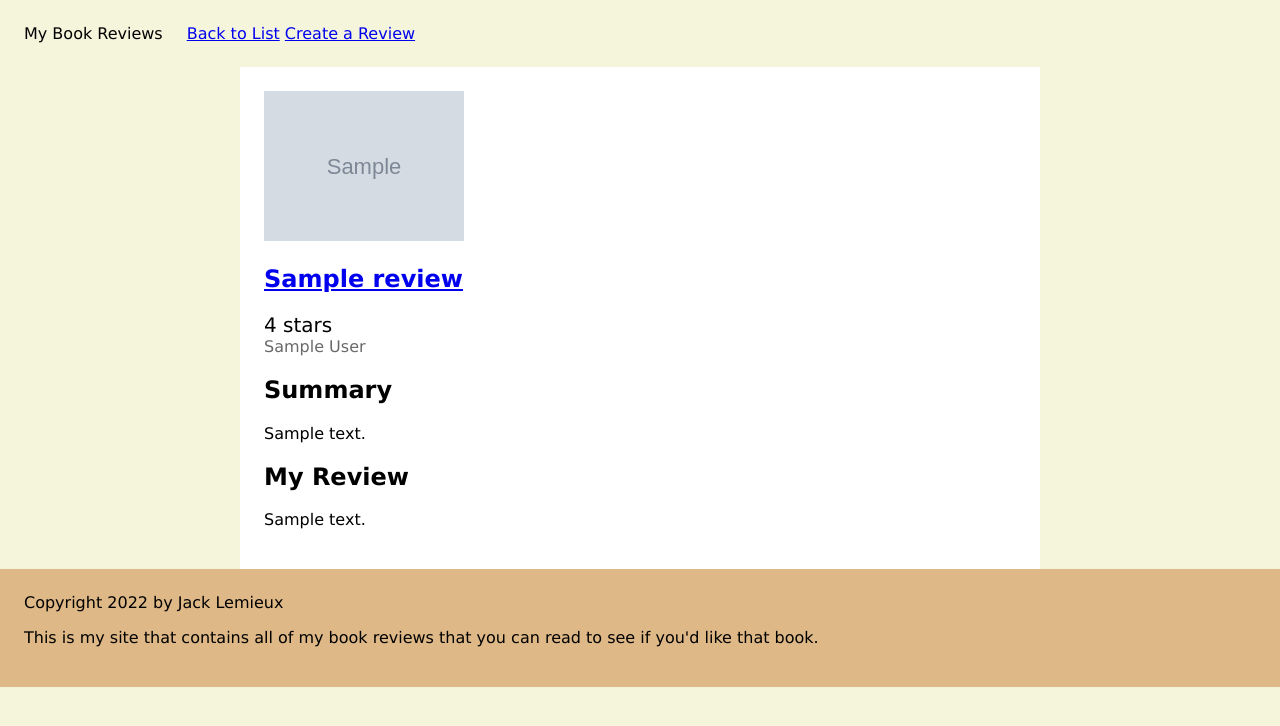
After one commit to Jacolo2017/book-reivew, a Django app: template reviews/templates/reviews/detail.html in a window 1280 px wide. The commit adds this page. Shown: the top 726 px of the page. Run offline with Django 3.2, Linux system fonts and the light colour scheme; the template is opened without the code that fills it: most values are stand-ins (such as "Sample title", 1, 10 or a date in 2020); grey boxes marked "Sample" are stand-in pictures.

Commit message:
heres to hoping it works xd

```diff
--- a/reviews/models.py
+++ b/reviews/models.py
@@ -4,7 +4,7 @@ from django.db import models
 class Review(models.Model):
     cover_image = models.URLField()
     title = models.CharField(max_length=100)
-    rating =models.SmallIntegerField()
+    rating = models.SmallIntegerField()
     authors = models.TextField()
     review = models.TextField()
     created = models.DateTimeField()
--- /dev/null
+++ b/reviews/static/book-review.css
@@ -0,0 +1,79 @@
+html {
+    background-color: beige;
+    font-family: Verdana, Geneva, Tahoma, sans-serif;
+}
+
+footer {
+    background-color: burlywood;
+    padding: 24px;
+}
+
+body {
+    margin: 0;
+}
+
+.book-cover {
+    width: 200px;
+    height: auto;
+
+    grid-row-end: span 5;
+}
+
+.main-page-book-review {
+    background-color: white;
+    border: 1px solid lightblue;
+    padding: 24px;
+
+    display: grid;
+    grid-template-columns: auto 1fr;
+    column-gap: 24px;
+}
+
+main {
+    max-width: 800px;
+    margin: auto;
+}
+
+.book-rating {
+    font-size: 125%;
+}
+
+.detail-page-book-review {
+    background-color: white;
+    padding: 24px;
+}
+
+header{
+    padding: 24px;
+
+    display: grid;
+    grid-template-columns: auto 1fr;
+    column-gap: 24px
+}
+
+button {
+    padding: 12px;
+    font-size: 110%;
+  }
+
+input {
+    border: 1px solid darkgray;
+    border-radius: 4px;
+    padding: 12px;
+}
+
+textarea {
+    border: 1px solid darkgray;
+    border-radius: 4px;
+    padding: 12px;
+    height: 100px;
+}
+
+.book-review-form {
+    background-color: white;
+    paffing: 24px;
+}
+
+.book-authors {
+    color: dimgray;
+}
--- /dev/null
+++ b/reviews/templates/reviews/detail.html
@@ -0,0 +1,45 @@
+{% load static %}
+<!DOCTYPE html>
+<html>
+<head>
+    <title>Make It Stick - Book Reviews</title>
+    <link rel="stylesheet" href="{% static "book-review.css" %}">
+</head>
+<body>
+    <header>
+        <div>My Book Reviews</div>
+        <nav>
+            <a href="./main.html">Back to List</a>
+            <a href="create.html">Create a Review</a>
+        </nav>
+    </header>
+    <main>
+        <div class="detail-page-book-review">
+            <img class="book-cover" src="{{ review.cover_image }}">
+            <h2 class="book-title">
+                <a href="detail.html">{{ review.title }}</a>
+            </h2>
+            <div class="book-rating">{{ review.rating }} stars</div>
+            <div class="book-authors">
+                {{ review.authors }}
+            </div>
+            <h2>Summary</h2>
+            <p>
+                {{ review.summary }}
+            </p>
+            <h2>My Review</h2>
+            <p>
+                {{ review.review }}
+            </p>
+        </div>
+    </main>
+<footer>
+    <div>
+        Copyright 2022 by Jack Lemieux
+    </div>
+    <p>
+        This is my site that contains all of my book reviews that you can read to see if you'd like that book.
+    </p>
+</footer>
+</body>
+</html>
```
Also changed, not shown: reviews/forms.py (added, +9 -0 lines), reviews/templates/reviews/create.html (added, +37 -0 lines), reviews/templates/reviews/main.html (+11 -25 lines), reviews/urls.py (+5 -2 lines), reviews/views.py (+21 -2 lines), db.sqlite3.
